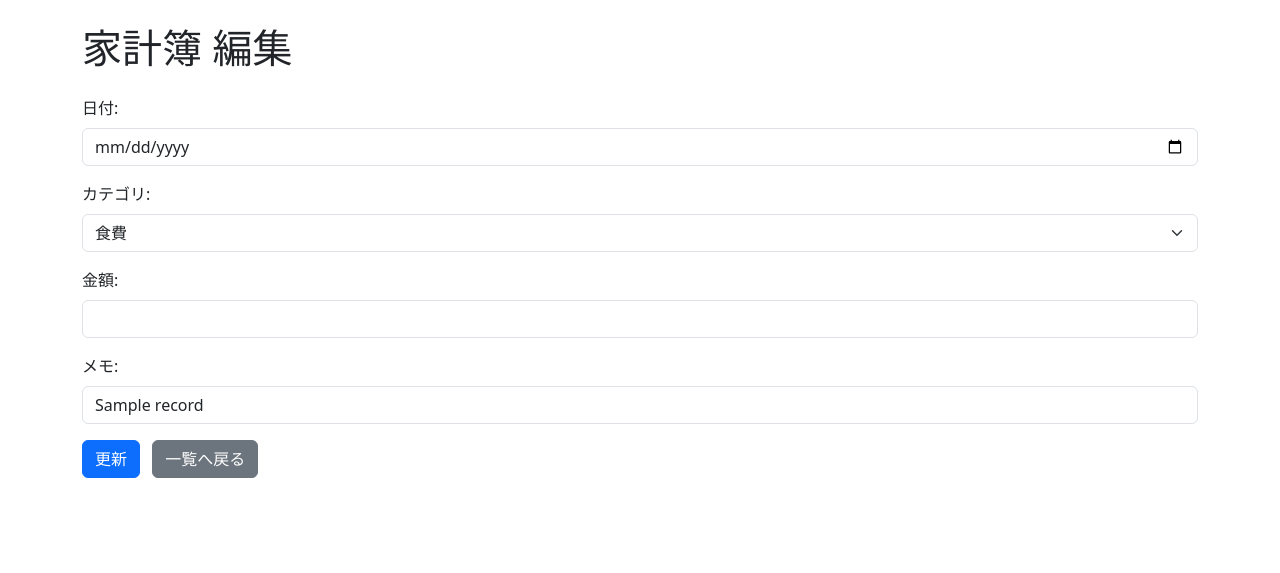
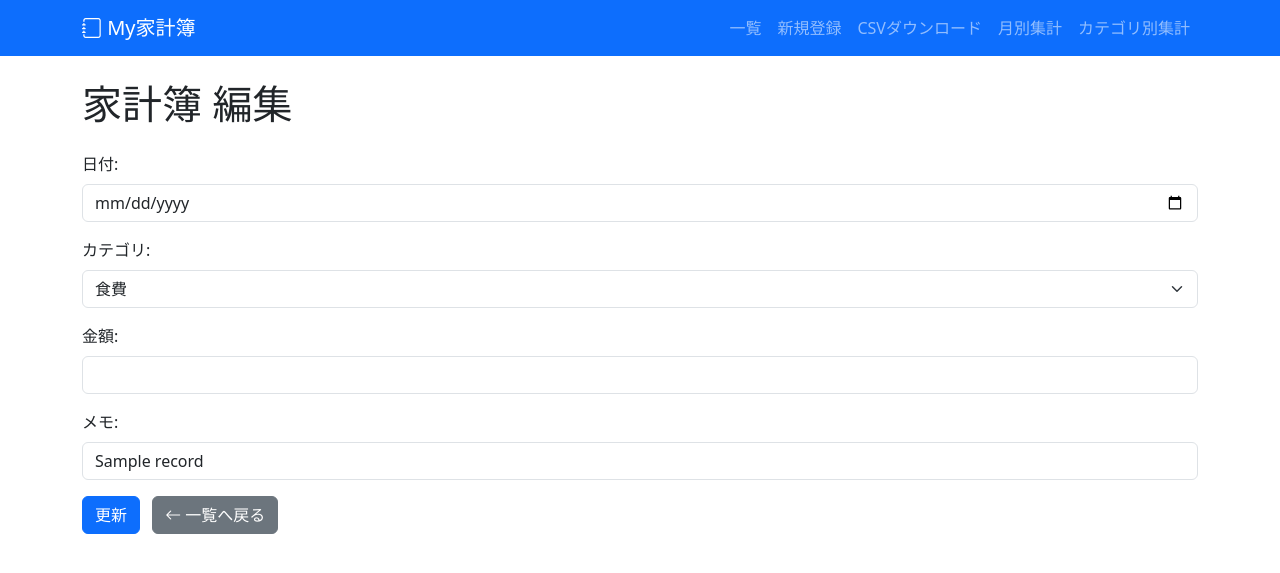
Before and after one commit to y-hirabayashi/kakeibo-app, a Flask app: template kakeibo-app/app/templates/edit.html in a window 1280 px wide. Shown: the top 573 px of the page. Run offline with Flask 3, Linux system fonts and the light colour scheme; the template is opened without the code that fills it: most values are stand-ins (such as "Sample title", 1, 10 or a date in 2020).

Commit message:
Update edit.html

```diff
--- a/kakeibo-app/app/templates/edit.html
+++ b/kakeibo-app/app/templates/edit.html
@@ -4,8 +4,28 @@
   <meta charset="utf-8">
   <title>家計簿 編集</title>
   <link href="https://cdn.jsdelivr.net/npm/bootstrap@5.3.2/dist/css/bootstrap.min.css" rel="stylesheet">
+  <link rel="stylesheet" href="https://cdn.jsdelivr.net/npm/bootstrap-icons@1.11.3/font/bootstrap-icons.css">
 </head>
 <body>
+  <nav class="navbar navbar-expand-lg navbar-dark bg-primary mb-4">
+    <div class="container">
+      <a class="navbar-brand" href="/"><i class="bi bi-journal"></i> My家計簿</a>
+      <button class="navbar-toggler" type="button" data-bs-toggle="collapse" data-bs-target="#navbarNav"
+              aria-controls="navbarNav" aria-expanded="false" aria-label="Toggle navigation">
+        <span class="navbar-toggler-icon"></span>
+      </button>
+      <div class="collapse navbar-collapse" id="navbarNav">
+        <ul class="navbar-nav ms-auto">
+          <li class="nav-item"><a class="nav-link" href="/">一覧</a></li>
+          <li class="nav-item"><a class="nav-link" href="/add">新規登録</a></li>
+          <li class="nav-item"><a class="nav-link" href="/export">CSVダウンロード</a></li>
+          <li class="nav-item"><a class="nav-link" href="/summary">月別集計</a></li>
+          <li class="nav-item"><a class="nav-link" href="/category_summary">カテゴリ別集計</a></li>
+        </ul>
+      </div>
+    </div>
+  </nav>
+
   <div class="container mt-4">
     <h1>家計簿 編集</h1>
     <form method="POST" action="/edit/{{ record[0] }}" class="mt-4">
@@ -16,9 +36,12 @@
       <div class="mb-3">
         <label class="form-label">カテゴリ:</label>
         <select name="category" class="form-select">
-          {% for cat in ['食費', '交通費', '趣味', '光熱費', '給与', 'その他'] %}
-            <option value="{{ cat }}" {% if record[2] == cat %}selected{% endif %}>{{ cat }}</option>
-          {% endfor %}
+          <option value="食費" {% if record[2] == '食費' %}selected{% endif %}>食費</option>
+          <option value="交通費" {% if record[2] == '交通費' %}selected{% endif %}>交通費</option>
+          <option value="趣味" {% if record[2] == '趣味' %}selected{% endif %}>趣味</option>
+          <option value="光熱費" {% if record[2] == '光熱費' %}selected{% endif %}>光熱費</option>
+          <option value="給与" {% if record[2] == '給与' %}selected{% endif %}>給与</option>
+          <option value="その他" {% if record[2] == 'その他' %}selected{% endif %}>その他</option>
         </select>
       </div>
       <div class="mb-3">
@@ -30,8 +53,10 @@
         <input type="text" name="note" value="{{ record[4] }}" class="form-control">
       </div>
       <button type="submit" class="btn btn-primary">更新</button>
-      <a href="/" class="btn btn-secondary ms-2">一覧へ戻る</a>
+      <a href="/" class="btn btn-secondary ms-2"><i class="bi bi-arrow-left"></i> 一覧へ戻る</a>
     </form>
   </div>
+
+  <script src="https://cdn.jsdelivr.net/npm/bootstrap@5.3.2/dist/js/bootstrap.bundle.min.js"></script>
 </body>
 </html>
```
